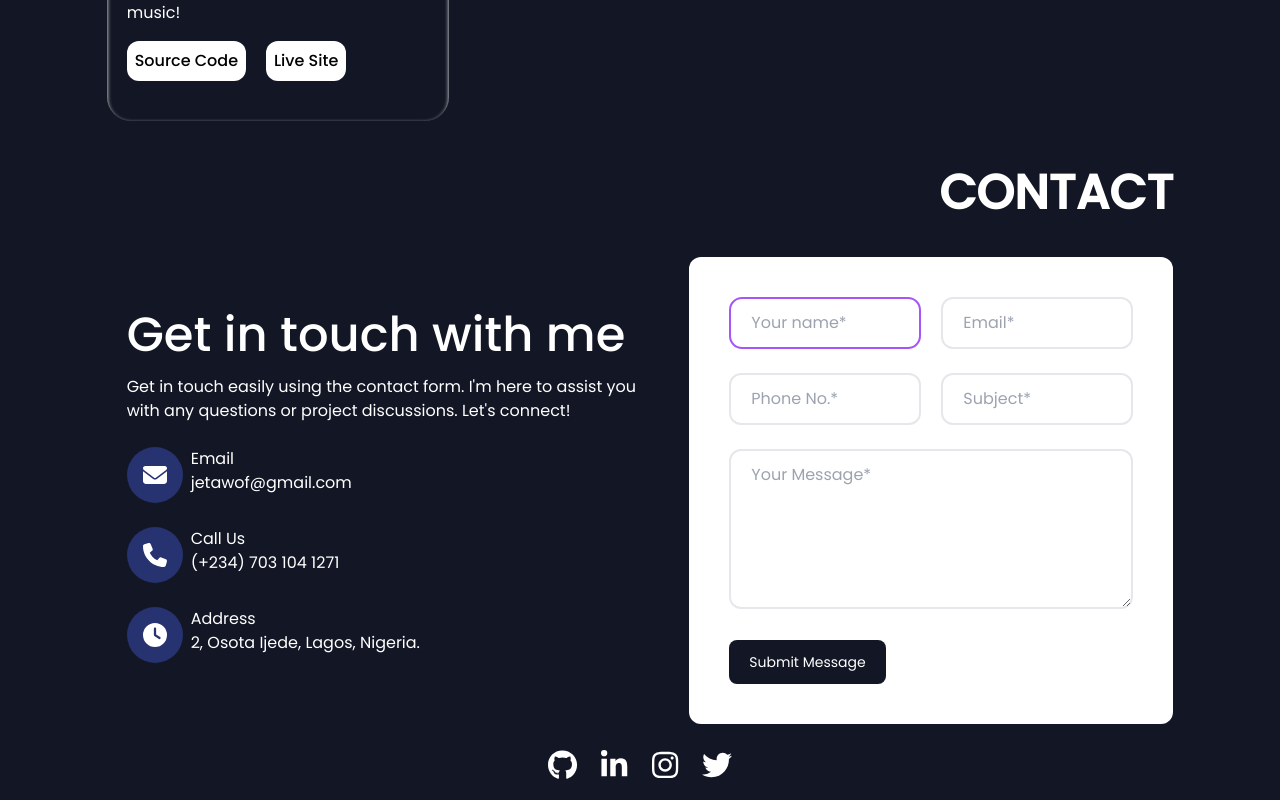
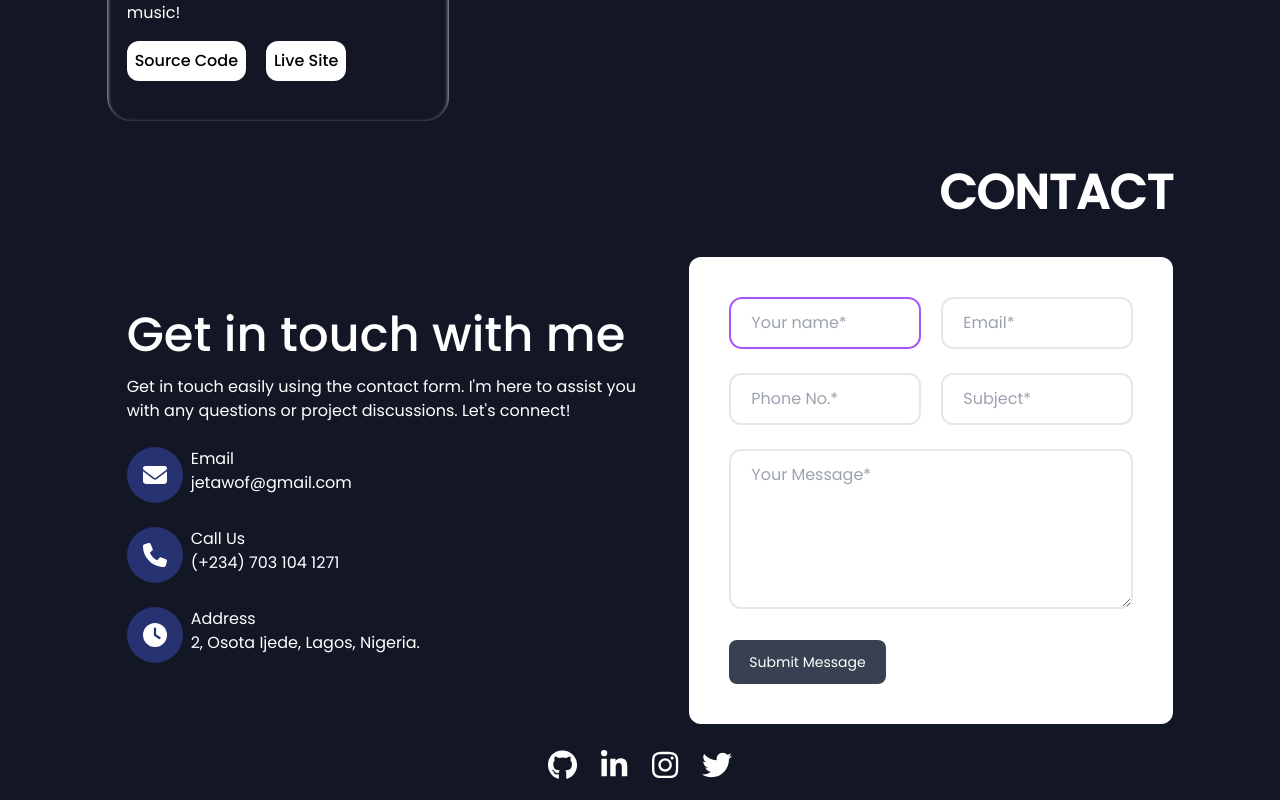
Before and after one commit to Phickayor/Portfolio, a Next.js app in the folder frontend/: page / in a window 1280 px wide. Shown: the part 3086-3886 px from the top of the page. Built offline with nearby package versions, Linux system fonts and the light colour scheme.

Commit message:
contact form background change

```diff
--- a/frontend/components/Contact.js
+++ b/frontend/components/Contact.js
@@ -190,7 +190,7 @@ function Contact(props) {
           />
           <button
             type="submit"
-            className={`bg-${props.color} hover:bg-purple-700 text-${props.background} hover:text-${props.color} duration-300  hover:scale-105 px-5 py-3 text-sm rounded-lg `}
+            className={`bg-gray-700 text-white hover:bg-purple-700 duration-300  hover:scale-105 px-5 py-3 text-sm rounded-lg `}
           >
             {load} Submit Message
           </button>
```
